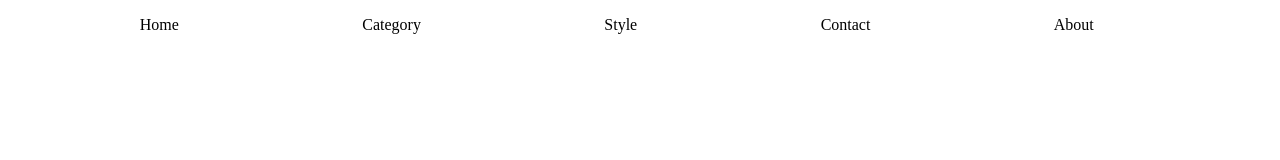
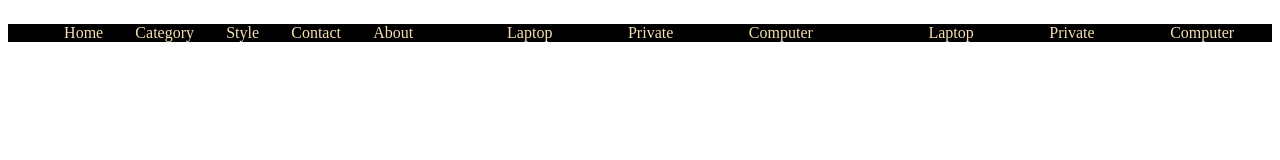
Before and after one commit to ahsanraza89/gamica, a plain HTML site: page Website/index.html in a window 1280 px wide. Drawn offline with Linux system fonts and the light colour scheme.

Commit message:
fdfdgfdf

```diff
--- a/Website/index.html
+++ b/Website/index.html
@@ -5,23 +5,54 @@
     <meta name="viewport" content="width=device-width, initial-scale=1.0">
     <title>Document</title>
     <style>
-        ol{
+        header{
+            display: flex;
+        }
+       .left{
+            display: flex;
+            flex-grow: 2;
+            list-style: none;
+            width: 90%;
+            justify-content: space-around;
+            background-color: black;
+            color: wheat;
+        }
+        .right{
+
             display: flex;
             list-style: none;
             width: 90%;
             justify-content: space-around;
+            background-color: black;
+            color: wheat;
+            flex-grow: 1;
+
         }
+
     </style>
 </head>
 <body>
     <header>
-        <ol>
+        <ol class="left">
             <li>Home</li>
             <li>Category</li>
             <li>Style</li>
             <li>Contact</li>
             <li>About</li>
         </ol>
+
+        <ol class="right">
+            <li>Laptop</li>
+            <li>Private</li>
+            <li>Computer</li>
+        </ol>
+        <ol class="right">
+            <li>Laptop</li>
+            <li>Private</li>
+            <li>Computer</li>
+        </ol>
+
+
     </header>
 </body>
 </html>
```
Also changed, not shown: raza - Copy (7).html (added).
